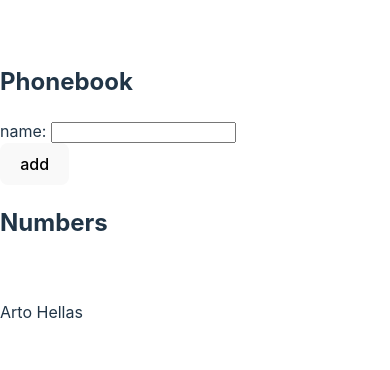
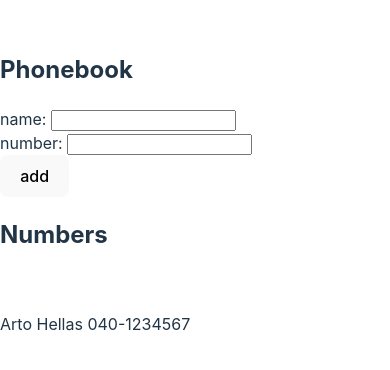
Before and after one commit to mprice33/FullStackOpen_Part2, a React (Vite) app in the folder PhoneBook/: page / in a window 390 px wide. Shown: the part 230-600 px from the top of the page. Built offline with nearby package versions, Linux system fonts and the light colour scheme; the HTML template or start-up script is replaced by a standard one.

Commit message:
Adding phone numbers to the Phonebook as per 2.8

```diff
--- a/PhoneBook/src/App.jsx
+++ b/PhoneBook/src/App.jsx
@@ -2,9 +2,10 @@ import { useState } from 'react'
 
 const App = () => {
   const [persons, setPersons] = useState([
-    { name: 'Arto Hellas' }
+    { name: 'Arto Hellas', number: '040-1234567'}
   ])
   const [newName, setNewName] = useState('')
+  const [newNumber, setNewNumber] = useState('')
 
 
   const handleSubmit = (event) => {
@@ -12,30 +13,36 @@ const App = () => {
     if (persons.find(person=>person.name === newName)){
       alert(`${newName} is already added to phonebook`)
     }else{
-      let newPerson = { name: newName }
+      let newPerson = { name: newName, number: newNumber }
       setPersons(persons.concat(newPerson))
       setNewName('')
+      setNewNumber('')
     }
   }
 
   const handleNameChange = (event) => {
     setNewName(event.target.value)
   }
+  const handleNumberChange = (event) => {
+    setNewNumber(event.target.value)
+  }
+
 
   return (
     <div>
       <h2>Phonebook</h2>
       <form onSubmit={handleSubmit}>
         <div>
-          name: <input onChange={handleNameChange} />
+          name: <input value={newName} onChange={handleNameChange} />
         </div>
+        <div>number: <input value={newNumber} onChange={handleNumberChange} /></div>
         <div>
           <button type="submit">add</button>
         </div>
       </form>
       <h2>Numbers</h2>
       <br></br>
-      <div>{persons.map(person=><p key={person.name}>{person.name}</p>)}</div>
+      <div>{persons.map(person=><p key={person.name}>{person.name} {person.number}</p>)}</div>
     </div>
   )
 }
```
